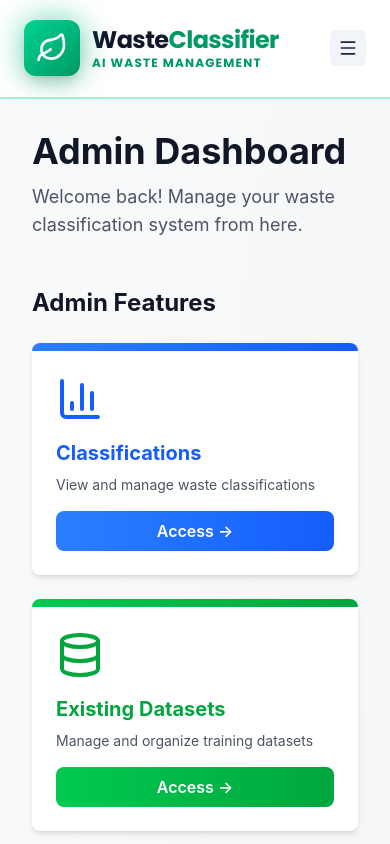
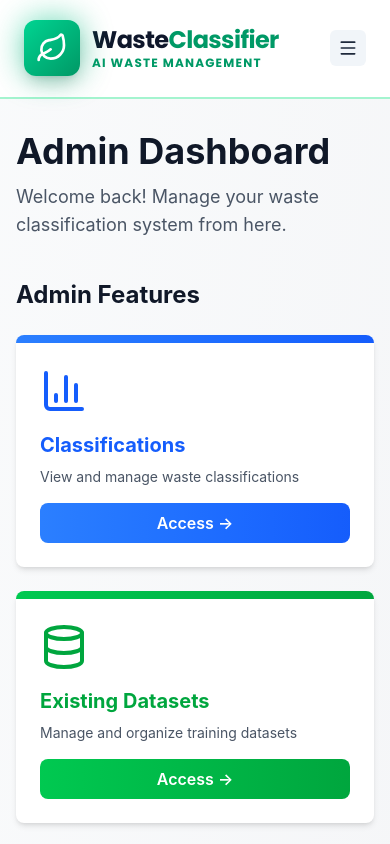
Before and after one commit to pikacoder44/waste-management-classifier, a Next.js app in the folder frontend/: page /admin/dashboard in a window 390 px wide. Shown: the top 844 px of the page. Built offline with nearby package versions, Linux system fonts and the light colour scheme.

Commit message:
Refactor layout for improved spacing and grid responsiveness in admin dashboard

```diff
--- a/frontend/app/admin/dashboard/page.tsx
+++ b/frontend/app/admin/dashboard/page.tsx
@@ -51,10 +51,10 @@ const Page = () => {
   ];
 
   return (
-    <div className="min-h-screen bg-linear-to-br from-gray-50 to-gray-100 p-8">
+    <div className="min-h-screen bg-linear-to-br from-gray-50 to-gray-100 px-4 py-8 sm:p-8">
       <div className="max-w-7xl mx-auto">
         {/* Header Section */}
-        <div className="mb-12">
+        <div className="mb-10 sm:mb-12">
           <h1 className="text-4xl font-bold text-gray-900 mb-3">
             Admin Dashboard
           </h1>
@@ -68,7 +68,7 @@ const Page = () => {
           <h2 className="text-2xl font-bold text-gray-900 mb-6">
             Admin Features
           </h2>
-          <div className="grid grid-cols-1 md:grid-cols-2 lg:grid-cols-4 gap-6">
+          <div className="grid grid-cols-1 sm:grid-cols-2 xl:grid-cols-4 gap-6">
             {adminFeatures.map((feature) => (
               <Link key={feature.id} href={feature.href}>
                 <div className="group h-full bg-white rounded-lg shadow-md hover:shadow-2xl transition-all duration-300 transform hover:-translate-y-2 overflow-hidden cursor-pointer">
@@ -114,7 +114,7 @@ const Page = () => {
           <h2 className="text-2xl font-bold text-gray-900 mb-6">
             System Health
           </h2>
-          <div className="grid grid-cols-1 md:grid-cols-3 gap-6">
+          <div className="grid grid-cols-1 sm:grid-cols-2 lg:grid-cols-3 gap-6">
             <div className="bg-white rounded-lg p-6 border border-gray-100 shadow-sm">
               <div className="flex items-start justify-between">
                 <div>
@@ -174,7 +174,7 @@ const Page = () => {
         </div>
 
         {/* Recent Activity Section */}
-        <div className="mt-8 bg-white rounded-lg shadow-md p-8 border border-gray-100">
+        <div className="mt-8 bg-white rounded-lg shadow-md p-6 sm:p-8 border border-gray-100">
           <h2 className="text-2xl font-bold text-gray-900 mb-6">
             Recent Classifications
           </h2>
@@ -207,9 +207,9 @@ const Page = () => {
             ].map((item, idx) => (
               <div
                 key={idx}
-                className="flex items-center justify-between p-4 bg-linear-to-r from-gray-50 to-white rounded-lg border border-gray-100 hover:border-gray-200 transition-colors"
+                className="flex flex-col sm:flex-row sm:items-center sm:justify-between gap-4 p-4 bg-linear-to-r from-gray-50 to-white rounded-lg border border-gray-100 hover:border-gray-200 transition-colors"
               >
-                <div className="flex items-center gap-4 flex-1">
+                <div className="flex items-center gap-4 flex-1 min-w-0">
                   <div className="text-emerald-600">
                     <RotateCcw className="w-6 h-6" />
                   </div>
@@ -235,7 +235,7 @@ const Page = () => {
         <h2 className="text-2xl font-bold text-gray-900 mb-6 mt-6">
           Stats Overview
         </h2>
-        <div className="grid grid-cols-1 md:grid-cols-4 gap-6 mb-12">
+        <div className="grid grid-cols-1 sm:grid-cols-2 xl:grid-cols-4 gap-6 mb-12">
           <div className="bg-white rounded-lg shadow p-6 border-l-4 border-blue-500">
             <div className="flex items-center justify-between">
               <div>
```
